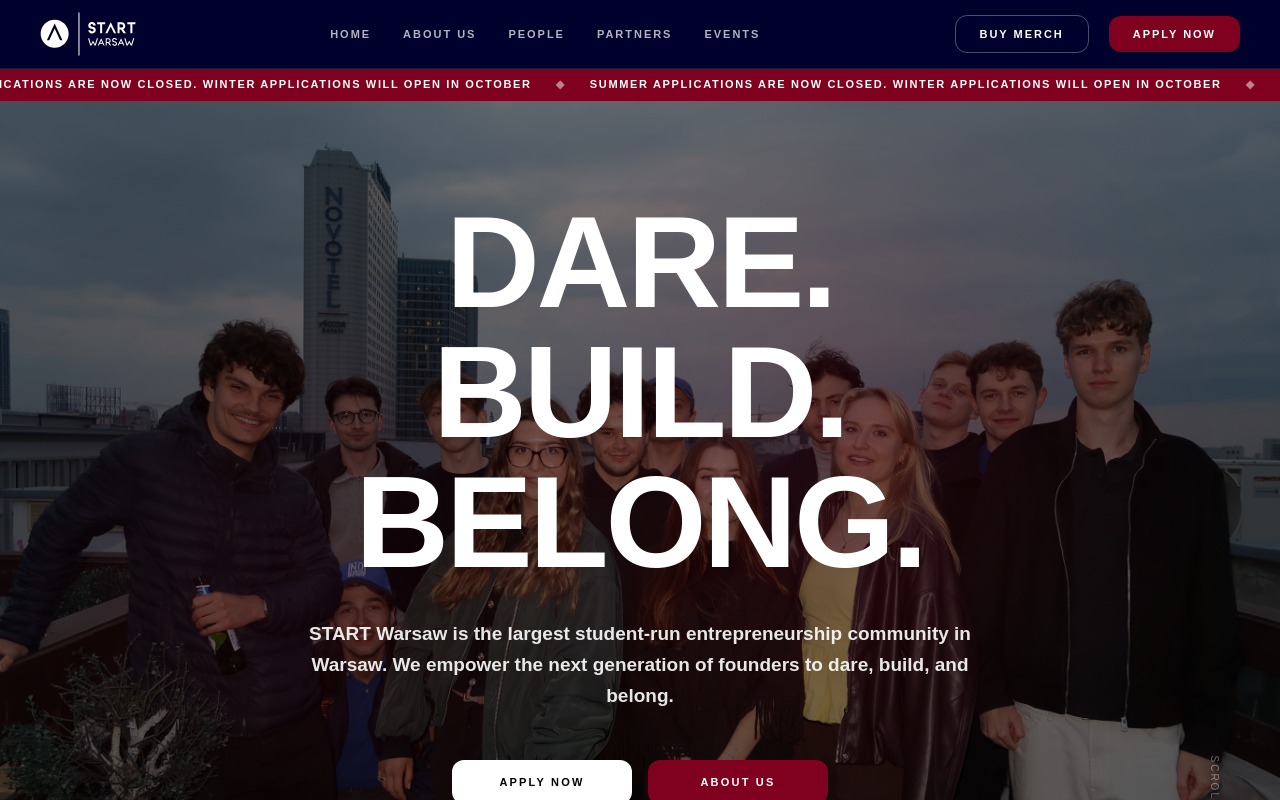
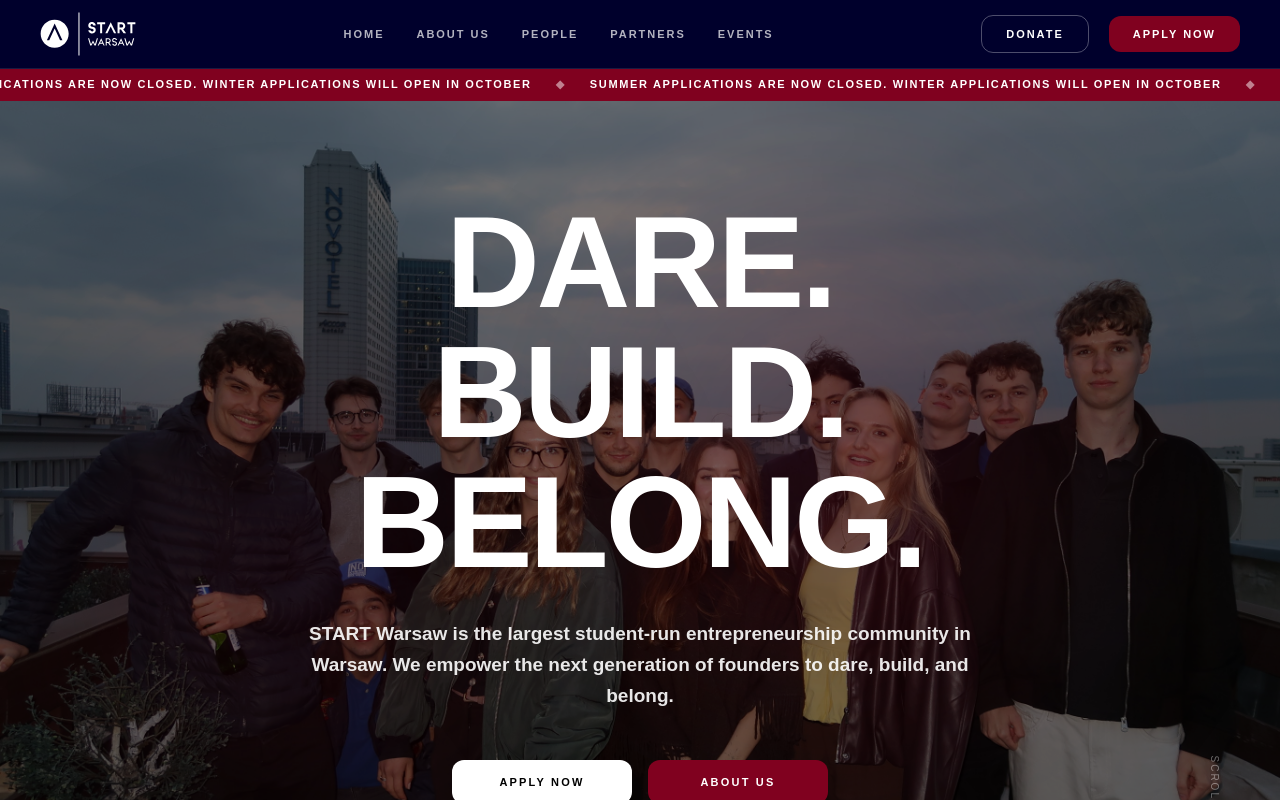
Before and after one commit to START-Warsaw/landing-page, a Next.js app: page / in a window 1280 px wide. Shown: the top 800 px of the page. Built offline with nearby package versions, Linux system fonts and the light colour scheme; a web font is replaced by a local one.

Commit message:
replace merch with donate

```diff
--- a/src/app/merch/page.tsx
+++ b/src/app/donate/page.tsx
@@ -1,5 +1,5 @@
 import ComingSoon from "@/components/ComingSoon";
 
 export default function MerchPage() {
-  return <ComingSoon title="Merch" />;
+  return <ComingSoon title="Donate" />;
 }
--- a/src/components/Navbar.tsx
+++ b/src/components/Navbar.tsx
@@ -43,7 +43,7 @@ export default function Navbar() {
             href="/merch"
             className="border border-white/30 text-white text-[11px] font-bold tracking-[0.18em] uppercase px-6 py-2.5 hover:border-white/60 hover:text-white transition-all rounded-xl"
           >
-            BUY MERCH
+            DONATE
           </Link>
           <Link
             href="/apply"
@@ -92,7 +92,7 @@ export default function Navbar() {
               className="block border border-white/30 text-white text-center text-sm font-bold tracking-widest uppercase px-6 py-3 rounded-xl"
               onClick={() => setMenuOpen(false)}
             >
-              BUY MERCH
+              DONATE
             </Link>
             <Link
               href="/apply"
```
